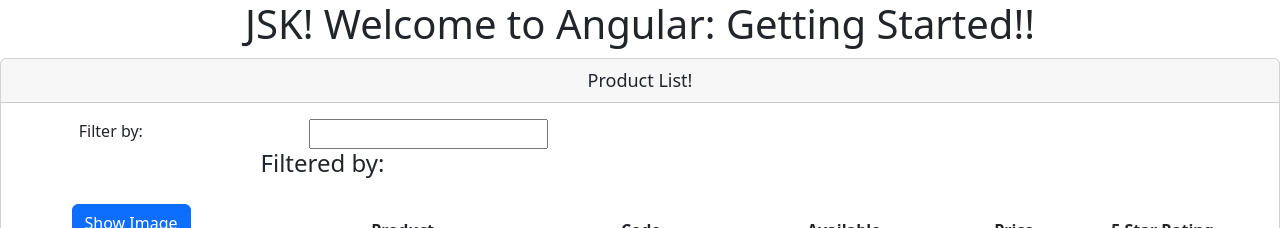
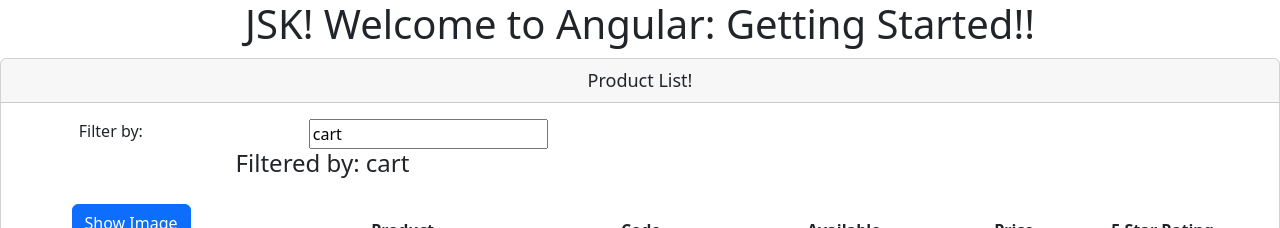
Before and after one commit to kinjal31995/Angular_Start, an Angular app: page / in a window 1280 px wide. Shown: the top 228 px of the page. Built offline with nearby package versions, Linux system fonts and the light colour scheme.

Commit message:
two-way binding

```diff
--- a/src/app/app.module.ts
+++ b/src/app/app.module.ts
@@ -1,5 +1,6 @@
 import { NgModule } from '@angular/core';
 import { BrowserModule } from '@angular/platform-browser';
+import { FormsModule } from '@angular/forms';
 
 import { AppComponent } from './app.component';
 import { ProductListComponent } from './products/product-list.component';
@@ -7,6 +8,6 @@
 @NgModule({
   declarations: [AppComponent, ProductListComponent],
   bootstrap: [AppComponent],
-  imports: [BrowserModule],
+  imports: [BrowserModule, FormsModule],
 })
 export class AppModule {}
--- a/src/app/products/product-list.component.html
+++ b/src/app/products/product-list.component.html
@@ -6,12 +6,12 @@
     <div class="row">
       <div class="col-md-2">Filter by:</div>
       <div class="col-md-4">
-        <input type="text" />
+        <input type="text" [(ngModel)]="listFilter" />
       </div>
     </div>
     <div class="row">
       <div class="col-md-6">
-        <h4>Filtered by:</h4>
+        <h4>Filtered by: {{ listFilter }}</h4>
       </div>
     </div>
     <div class="table-responsive">
--- a/src/app/products/product-list.component.ts
+++ b/src/app/products/product-list.component.ts
@@ -9,6 +9,7 @@
   imageWidth: number = 50;
   imageMargin: number = 2;
   showImage: boolean = false;
+  listFilter: string = 'cart';
   products: any[] = [
     {
       productId: 1,
```
